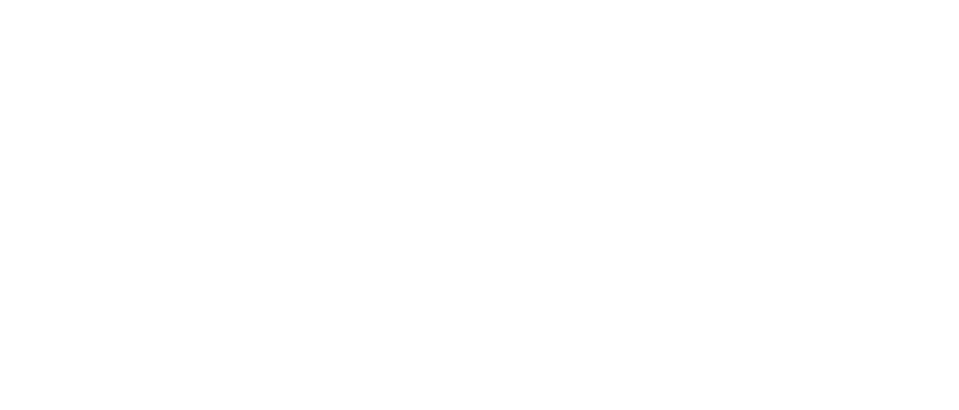
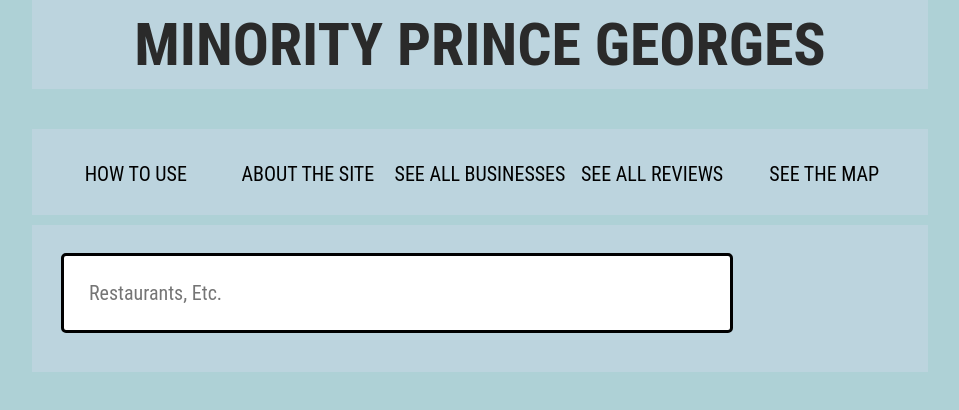
Before and after one commit to lit95/mpgtest, a website: page public/index.html in a window 1280 px wide. Shown: the whole page, without its empty margins (160-1119 px from the left). Drawn offline with Linux system fonts and the light colour scheme.

Commit message:
Added to index.html and stylesheet

```diff
--- a/public/index.html
+++ b/public/index.html
@@ -6,6 +6,23 @@
     <link rel="stylesheet" href="style.css">
 </head>
 <body>
+    <h1>Minority Prince Georges</h1>
+    <div class="header">
+        <nav>
+          <ul>
+            <li><a href="#">How to Use</a></li>
+            <li><a href="#">About the Site</a></li>
+            <li><a href="#">See All Businesses</a></li>
+            <li><a href="#">See All Reviews</a></li>
+            <li><a href="#">See the Map</a></li>
+          </ul>
+        </nav>
+      </div>
 
+      <div class="main">
+        <form>
+            <input type="text", class="search", placeholder="Restaurants, Etc.">
+        </form>
+      </div>
 </body>
 </html>
--- a/public/style.css
+++ b/public/style.css
@@ -0,0 +1,158 @@
+html, body {
+    margin: 0;
+    padding: 0;
+  }
+
+  html {
+    font-size: 10px;
+
+  }
+
+  body {
+    width: 70%;
+    min-width: 800px;
+    margin: 0 auto;
+    background-color: #AED1D6;
+  }
+
+  /* || typography */
+
+  h1, h2, h3 {
+    font-family: 'Roboto Condensed', sans-serif;
+    color: #2a2a2a;
+  }
+
+  p, input, li {
+    font-family: 'Roboto Condensed', sans-serif;
+    color: #2a2a2a;
+  }
+
+  h1 {
+    font-size: 6rem;
+    text-align: center;
+    font-weight: 700;
+  }
+
+  h2 {
+    font-size: 5rem;
+    text-align: center;
+    font-weight: 800;
+  }
+
+  h3 {
+    font-size: 2.2rem;
+  }
+
+  p, li {
+    font-size: 1.6rem;
+    line-height: 1.5;
+  }
+
+  /* || header layout */
+
+  .header {
+    margin-bottom: 10px;
+    display: flex;
+    flex-flow: row wrap;
+  }
+
+  body > * {
+    background-color: #BCD4DE;
+    padding: 1%;
+  }
+
+  .main, .header, nav, .article, .aside, footer, section {
+    background-color: #BCD4DE;
+    padding: 1%;
+  }
+
+  h1 {
+    flex: 5;
+    text-transform: uppercase;
+  }
+
+  header img {
+    display: block;
+    height: 60px;
+    padding-top: 20.15px;
+  }
+
+  nav {
+    height: 50px;
+    flex: 100%;
+    display: flex;
+  }
+
+  nav ul {
+    padding: 0;
+    list-style-type: none;
+    flex: 2;
+    display: flex;
+  }
+
+  nav li {
+    display: inline;
+    text-align: center;
+    flex: 1;
+  }
+
+  nav a, nav span {
+    display: inline-block;
+    font-size: 2rem;
+    height: 3rem;
+    line-height: 1.7;
+    text-transform: uppercase;
+    text-decoration: none;
+    color: black;
+
+  }
+
+  /* || main layout */
+
+  .main {
+    display: flex;
+  }
+
+  input {
+    width: 100%;
+    padding: 25px;
+  }
+
+  .search-form {
+    max-width: 800px;
+    margin: 50px auto;
+  }
+
+  input.search {
+    margin: 20;
+    outline: 0;
+    border: 3px solid black;
+    width: 200%;
+    position: relative;
+    border-radius: 5px;
+    font-size: 20px;
+  }
+
+  .article, .section {
+    flex: 4;
+  }
+
+  .aside {
+    display: flex;
+    flex-flow: row wrap;
+    flex: 2;
+  }
+
+  .aside a {
+    display: flex;
+    flex-basis: 50%;
+  }
+
+  .aside img {
+    width: 100%;
+    height: auto;
+  }
+
+  .footer {
+    margin-top: 10px;
+  }
```
